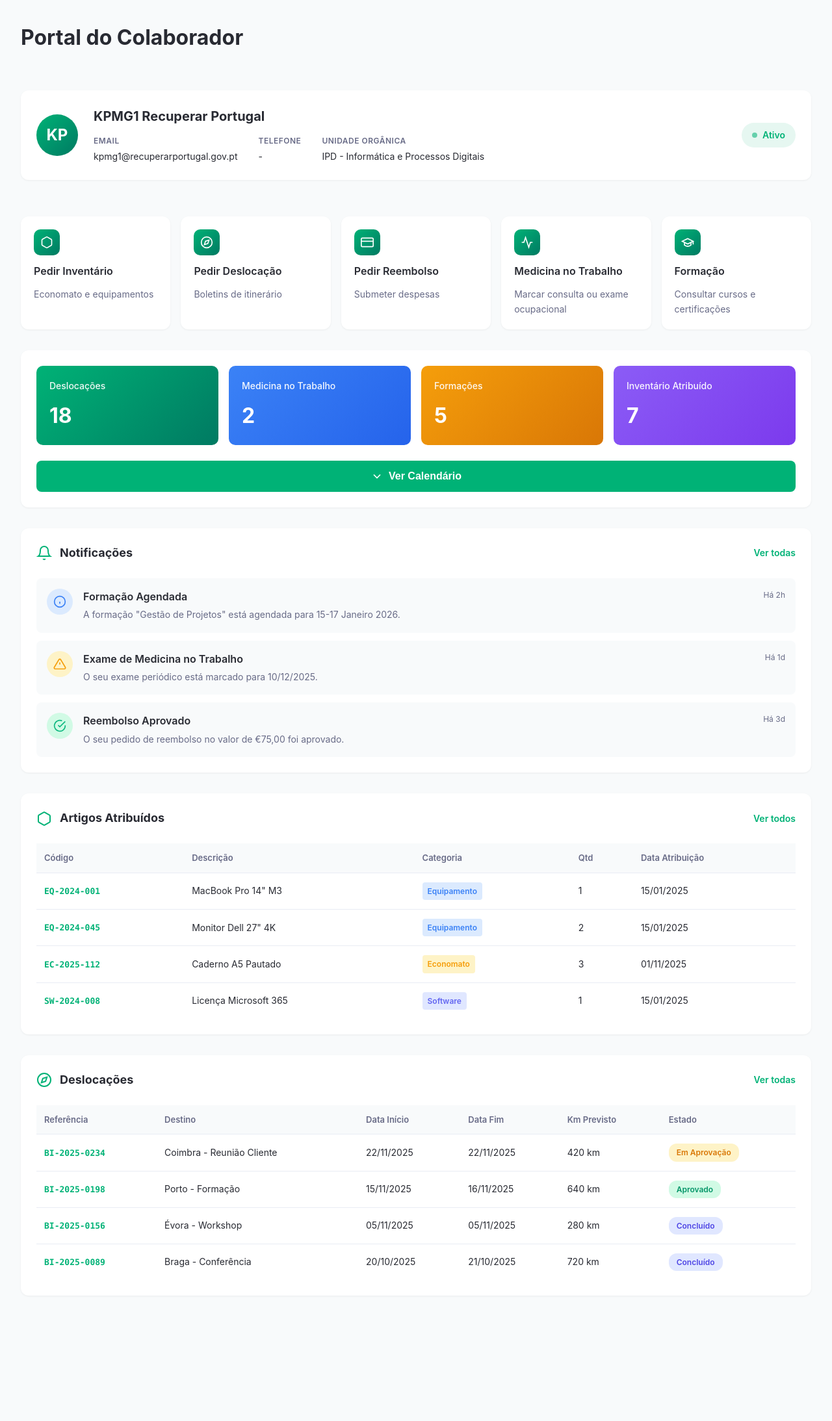
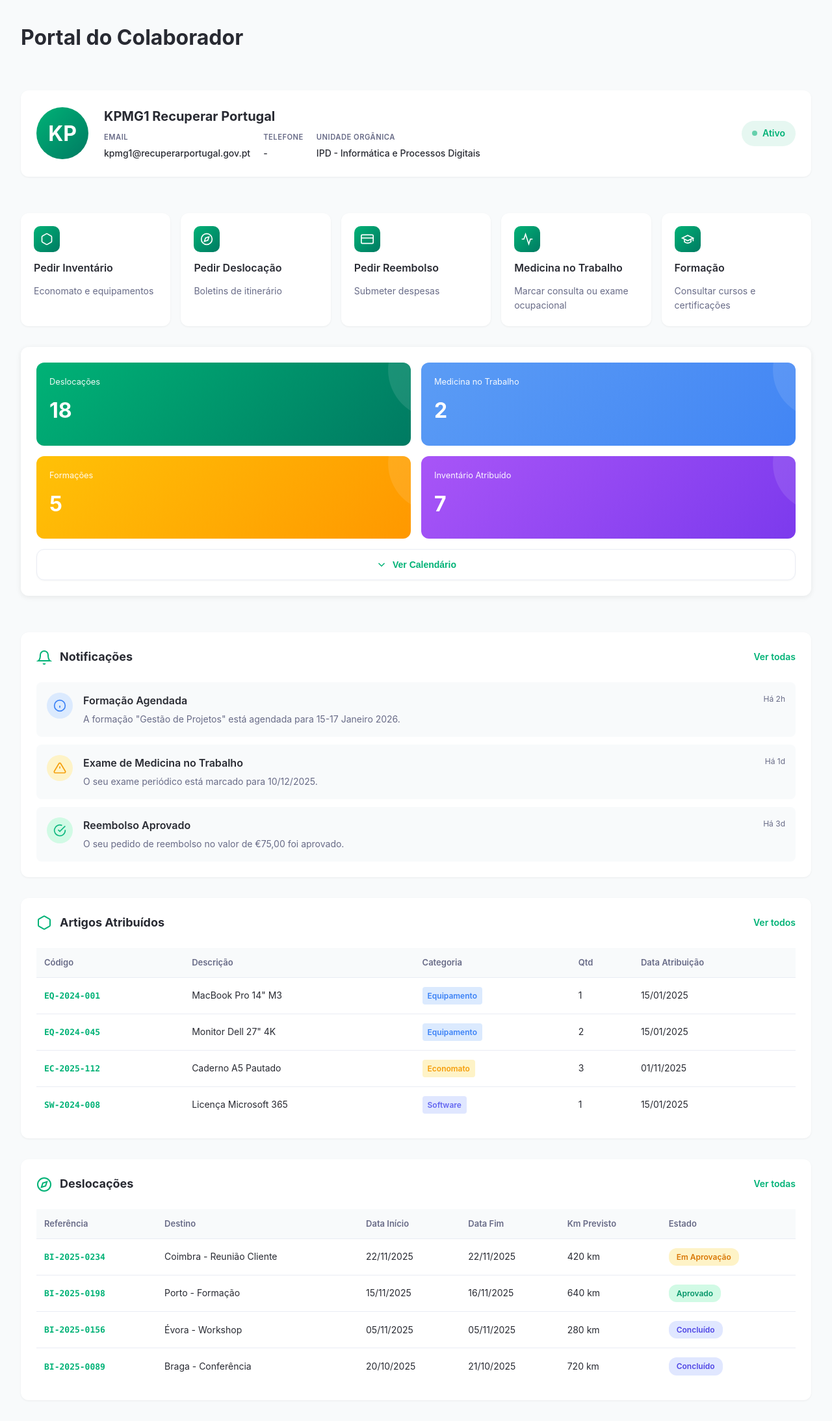
Before and after one commit to andrealmeida6/Platform1, a Jekyll site: the page built from index.html, in a window 1280 px wide. Shown: the whole page at 65% size. Built offline with Jekyll 4.4.1, drawn with Linux system fonts in a browser that asks for light colours; before the commit the page ends 2026 px from its top, so only the background shows below that.

Commit message:
🔧 FIX CSS: Restaurar estilos do calendário original
**CORRIGIDO:**
- calendar-toggle-btn: branco com borda (era verde) ✅
- calendar-collapsible: opacity transition adicionada ✅
- calendar-wrapper: grid layout correto ✅
- calendar-card: efeito ::before decorativo ✅
- calendar-card-info: z-index e opacidade ✅

Calendário deve funcionar perfeitamente agora!

```diff
--- a/web-files/css/3-components.css
+++ b/web-files/css/3-components.css
@@ -15,34 +15,35 @@
 }
 
 .profile-avatar {
-  width: 64px;
-  height: 64px;
+  width: 80px;
+  height: 80px;
   border-radius: 50%;
   background: linear-gradient(135deg, var(--primary-color) 0%, #007a62 100%);
   color: white;
   display: flex;
   align-items: center;
   justify-content: center;
-  font-size: 1.5rem;
+  font-size: 2rem;
   font-weight: 700;
   flex-shrink: 0;
 }
 
 .profile-info {
   flex: 1;
+  min-width: 200px;
 }
 
 .profile-name {
   font-size: 1.25rem;
   font-weight: 700;
   color: var(--text-primary);
-  margin-bottom: 0.75rem;
+  margin-bottom: 0.5rem;
 }
 
 .profile-details {
   display: flex;
-  gap: 2rem;
   flex-wrap: wrap;
+  gap: 1.25rem;
 }
 
 .profile-detail-item {
@@ -52,7 +53,7 @@
 }
 
 .profile-detail-label {
-  font-size: 0.75rem;
+  font-size: 0.7rem;
   font-weight: 600;
   color: var(--text-secondary);
   text-transform: uppercase;
@@ -62,6 +63,7 @@
 .profile-detail-value {
   font-size: 0.875rem;
   color: var(--text-primary);
+  font-weight: 500;
 }
 
 .profile-status {
@@ -148,66 +150,103 @@
   background: var(--white);
   border-radius: 12px;
   padding: 1.5rem;
-  box-shadow: 0 1px 3px rgba(0,0,0,0.06);
+  box-shadow: 0 2px 8px rgba(0, 0, 0, 0.08);
+  margin-bottom: 1.5rem;
 }
 
 .calendar-cards {
   display: grid;
-  grid-template-columns: repeat(auto-fit, minmax(200px, 1fr));
+  grid-template-columns: repeat(2, 1fr);
   gap: 1rem;
-  margin-bottom: 1.5rem;
+  margin-bottom: 1rem;
 }
 
 .calendar-card {
+  border-radius: 12px;
   padding: 1.25rem;
-  border-radius: 10px;
   color: white;
-  display: flex;
-  flex-direction: column;
-  gap: 0.5rem;
+  position: relative;
+  overflow: hidden;
 }
 
-.calendar-card.green { background: linear-gradient(135deg, #00b276 0%, #007a62 100%); }
-.calendar-card.blue { background: linear-gradient(135deg, #3b82f6 0%, #2563eb 100%); }
-.calendar-card.orange { background: linear-gradient(135deg, #f59e0b 0%, #d97706 100%); }
-.calendar-card.purple { background: linear-gradient(135deg, #8b5cf6 0%, #7c3aed 100%); }
+.calendar-card::before {
+  content: '';
+  position: absolute;
+  top: -50%;
+  right: -20%;
+  width: 150px;
+  height: 150px;
+  background: rgba(255, 255, 255, 0.1);
+  border-radius: 50%;
+}
+
+.calendar-card.green {
+  background: linear-gradient(135deg, #00b276 0%, #007a62 100%);
+}
+
+.calendar-card.blue {
+  background: linear-gradient(135deg, #5b9cf5 0%, #4285f4 100%);
+}
+
+.calendar-card.orange {
+  background: linear-gradient(135deg, #ffc107 0%, #ff9800 100%);
+}
+
+.calendar-card.purple {
+  background: linear-gradient(135deg, #a855f7 0%, #7c3aed 100%);
+}
 
 .calendar-card-label {
-  font-size: 0.875rem;
+  font-size: 0.8rem;
   opacity: 0.95;
-  font-weight: 500;
+  margin-bottom: 0.5rem;
+  position: relative;
+  z-index: 1;
 }
 
 .calendar-card-number {
   font-size: 2rem;
   font-weight: 700;
+  margin-bottom: 0.5rem;
+  position: relative;
+  z-index: 1;
+}
+
+.calendar-card-info {
+  font-size: 0.75rem;
+  opacity: 0.9;
+  position: relative;
+  z-index: 1;
 }
 
 .calendar-toggle-btn {
-  width: 100%;
-  padding: 0.875rem;
-  background: var(--primary-color);
-  color: white;
-  border: none;
-  border-radius: 8px;
-  font-size: 1rem;
-  font-weight: 600;
-  cursor: pointer;
   display: flex;
   align-items: center;
   justify-content: center;
   gap: 0.5rem;
-  transition: all 0.2s;
+  width: 100%;
+  padding: 0.875rem 1.25rem;
+  background: white;
+  border: 1.5px solid #e9ecf4;
+  border-radius: 12px;
+  color: #00b276;
+  font-size: 0.875rem;
+  font-weight: 600;
+  cursor: pointer;
+  transition: all 0.25s ease;
+  box-shadow: 0 1px 3px rgba(0, 0, 0, 0.04);
 }
 
 .calendar-toggle-btn:hover {
-  background: var(--primary-hover);
+  background: #f8fafb;
+  border-color: #00b276;
+  box-shadow: 0 2px 6px rgba(0, 178, 118, 0.08);
 }
 
 .calendar-toggle-btn svg {
-  width: 20px;
-  height: 20px;
-  transition: transform 0.3s;
+  width: 18px;
+  height: 18px;
+  transition: transform 0.3s ease;
 }
 
 .calendar-toggle-btn.expanded svg {
@@ -217,26 +256,38 @@
 .calendar-collapsible {
   max-height: 0;
   overflow: hidden;
-  transition: max-height 0.4s ease;
+  transition: max-height 0.5s ease, opacity 0.4s ease;
+  opacity: 0;
 }
 
 .calendar-collapsible.expanded {
-  max-height: 2000px;
+  max-height: 2500px;
+  opacity: 1;
+  transition: max-height 0.6s ease, opacity 0.4s ease;
 }
 
+/* === CALENDAR WRAPPER === */
 .calendar-wrapper {
+  display: grid;
+  grid-template-columns: 1fr 340px;
+  gap: 1.5rem;
+  align-items: start;
   margin-top: 1.5rem;
-  display: flex;
-  gap: 1.5rem;
 }
 
 .dual-calendar-container {
-  flex: 2;
+  background: white;
+  border-radius: 16px;
+  padding: 1.75rem;
+  box-shadow: 0 1px 3px rgba(0, 0, 0, 0.06);
+  border: 1px solid #f1f3f5;
 }
 
 .calendar-heading {
-  font-size: 1.25rem;
-  font-weight: 700;
-  margin-bottom: 1rem;
-  color: var(--text-primary);
+  color: #1e293b;
+  text-align: center;
+  margin-bottom: 1.5rem;
+  font-size: 1rem;
+  font-weight: 600;
+  letter-spacing: -0.02em;
 }
```
